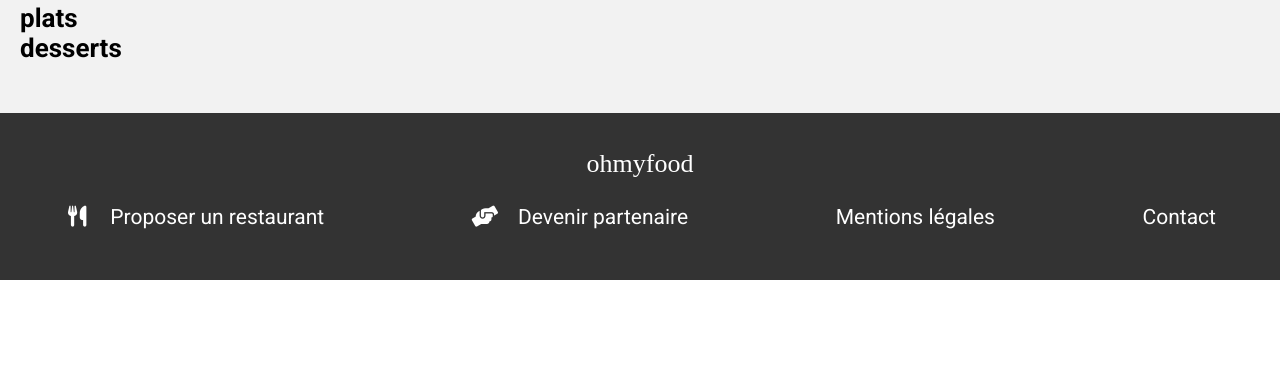
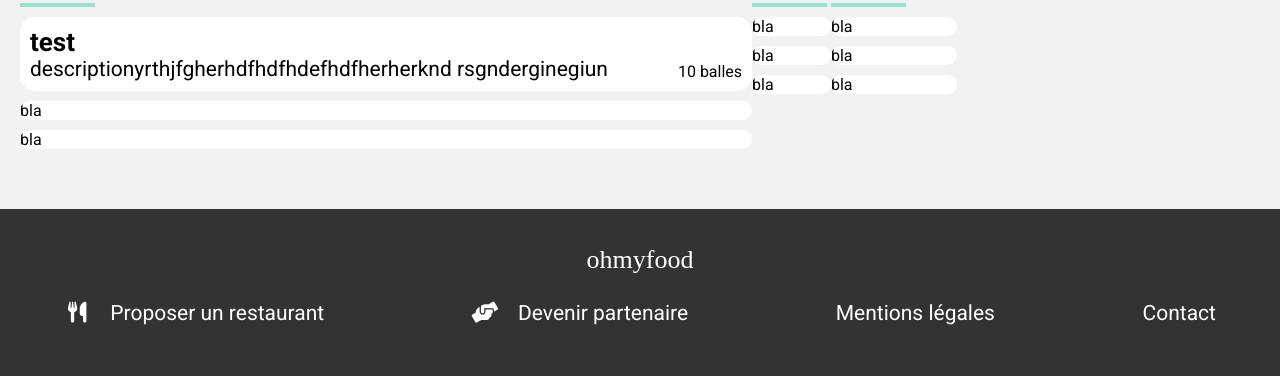
Before and after one commit to Sovlo1/RaphaelAlves_3_23112021, a website: page la-palette-du-gout.html in a window 1280 px wide. Shown: the part 551-927 px from the top of the page. Before the commit the page ends 831 px from the top, so only its background shows below. Drawn offline with Linux system fonts and the light colour scheme; a web font is replaced by a local one.

Commit message:
updated html

```diff
--- a/la-palette-du-gout.html
+++ b/la-palette-du-gout.html
@@ -33,28 +33,40 @@
                             <i class="far fa-heart fa-stack-1x menu__list__name--icon--regular"></i></span>
                     </div>
                 </div>
-                <div class="menu__list__food">
-                    <h2 class="menu__list__food--type">entrées</h2>
-                    <div class="menu__list__food--divider"></div>
-                    <div class="menu__list__food--choice"></div>
-                    <div class="menu__list__food--choice"></div>
-                    <div class="menu__list__food--choice"></div>
+                <div class="menu__list__sections">
+                    <div>
+                        <h2 class="menu__list--type">entrées</h2>
+                        <div class="menu__list--divider"></div>
+                        <div class="menu__list--choice menu__list--choice--1">
+                            <div class="menu__list--choice--inside">
+                                <div class="menu__list--choice--inside--about">
+                                    <h2>test</h2>
+                                    <p>descriptionyrthjfgherhdfhdfhdefhdfherherknd rsgnderginegiun</p>
+                                </div>
+                                <span class="menu__list--choice--inside--price">
+                                    10 balles
+                                </span>
+                            </div>
+                            <div class="menu__list--choice--buy"><i class="fas fa-check menu__list--choice--buy--icon"></i></div>
+                        </div>
+                        <div class="menu__list--choice menu__list--choice--2">bla</div>
+                        <div class="menu__list--choice menu__list--choice--3">bla</div>
+                    </div>
+                    <div>
+                        <h2 class="menu__list--type">plats</h2>
+                        <div class="menu__list--divider"></div>
+                        <div class="menu__list--choice menu__list--choice--1">bla</div>
+                        <div class="menu__list--choice menu__list--choice--2">bla</div>
+                        <div class="menu__list--choice menu__list--choice--3">bla</div>
+                    </div>
+                    <div>
+                        <h2 class="menu__list--type">desserts</h2>
+                        <div class="menu__list--divider"></div>
+                        <div class="menu__list--choice menu__list--choice--1">bla</div>
+                        <div class="menu__list--choice menu__list--choice--2">bla</div>
+                        <div class="menu__list--choice menu__list--choice--3">bla</div>
+                    </div>
                 </div>
-                <div class="menu__list__food">
-                    <h2 class="menu__list__food--type">plats</h2>
-                    <div class="menu__list__food--divider"></div>
-                    <div class="menu__list__food--choice"></div>
-                    <div class="menu__list__food--choice"></div>
-                    <div class="menu__list__food--choice"></div>
-                </div>
-                <div class="menu__list__food">
-                    <h2 class="menu__list__food--type">desserts</h2>
-                    <div class="menu__list__food--divider"></div>
-                    <div class="menu__list__food--choice"></div>
-                    <div class="menu__list__food--choice"></div>
-                    <div class="menu__list__food--choice"></div>
-                </div>
-
             </div>
         </section>
 
--- a/sass/components/_menu.scss
+++ b/sass/components/_menu.scss
@@ -24,5 +24,55 @@
                 font-family: "shrikhand", "montserrat";
             }
         }
+        &__sections {
+            @include desktop {
+                display: flex;
+            }
+        }
+        &--type {
+            text-transform: uppercase;
+        }
+        &--divider {
+            background-color: $color-tertiary;
+            height: 4px;
+            width: 75px;
+        }
+        &--choice {
+            display: flex;
+            width: auto;
+            background-color: $background;
+            border-radius: 15px 15px 15px 15px;
+            margin: 10px auto 10px auto;
+            overflow: hidden;
+            &--inside {
+                display: flex;
+                justify-content: space-between;
+                align-items: flex-end;
+                flex-grow: 1;
+                min-width: 0;
+                white-space: nowrap;
+                div, span {
+                    padding: 10px 10px 10px 10px;
+                }
+                &--about {
+                    min-width: 0;
+                }
+                &--price {
+                    transform: translateX(50px);
+                }
+            }
+            &--buy {
+                width: 50px;
+                background-color: $color-tertiary;
+                transform: translateX(50px);
+                &--icon {
+                    background-color: $background;
+                    padding: 2px 2px 2px 2px;
+                    margin: 25px 10px 25px 10px;
+                    border-radius: 15px;
+                    color: $color-tertiary;
+                }
+            }
+        }
     }
 }
```
Also changed, not shown: style/style.css, 1 other file.
